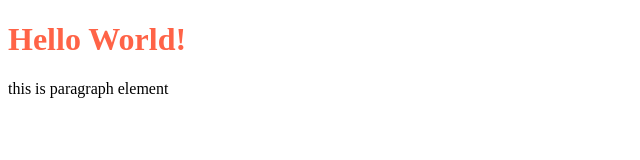
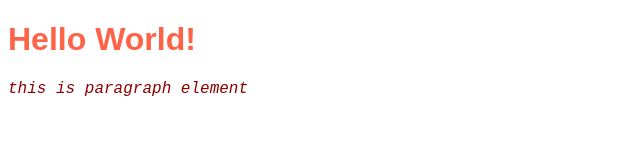
Before and after one commit to critflame/First-Page, a plain HTML site: page index.html in a window 1280 px wide. Shown: the whole page, without its empty margins (0-640 px from the left). Drawn offline with Linux system fonts and the light colour scheme.

Commit message:
Update styles.css

```diff
--- a/styles.css
+++ b/styles.css
@@ -1,5 +1,9 @@
-@import 'font-face.css';
 h1{
-    font-family:Ubuntu_Italic;
+    font-family:'Ubuntu Regular Italic', sans-serif;
     color: Tomato;
 }
+p{
+    font-family: 'Ubuntu Mono', monospace;
+    font-style: italic;
+    color:darkred;
+}
```
